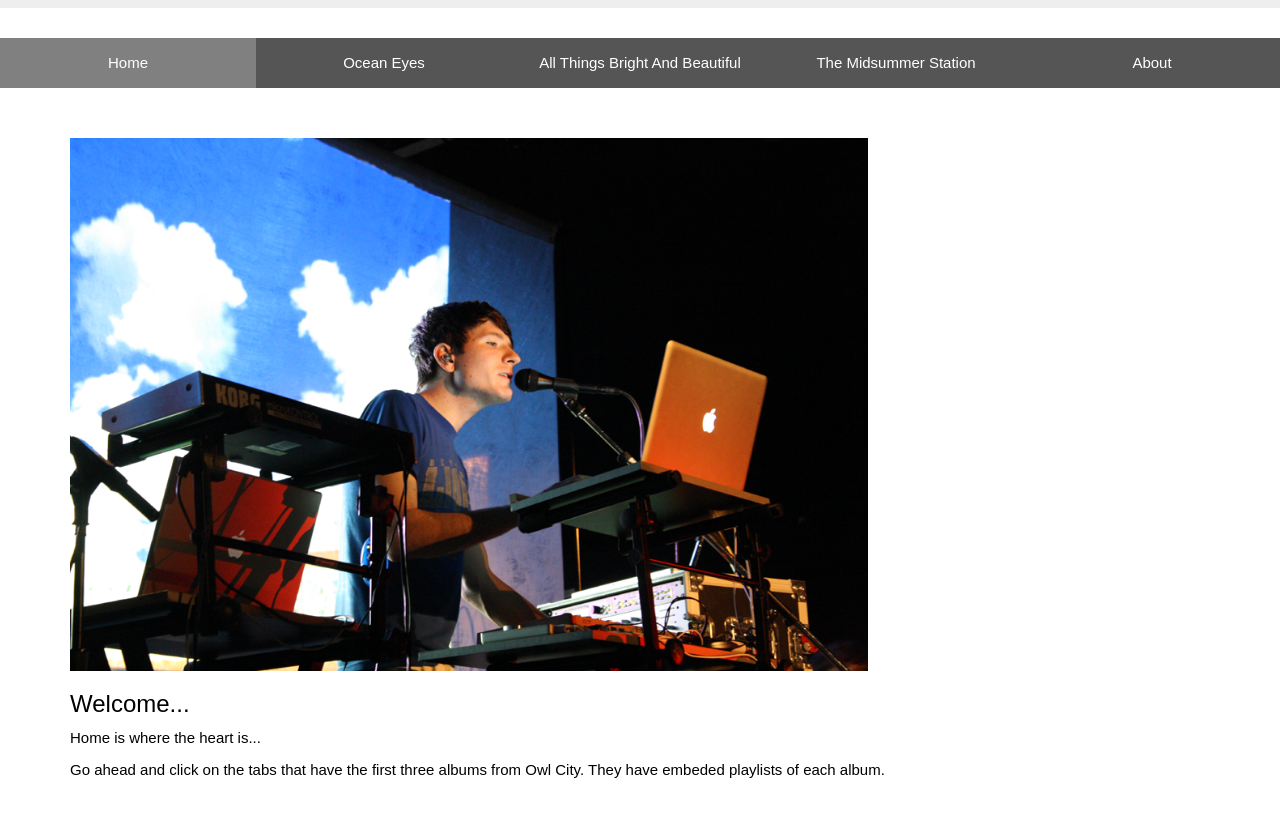
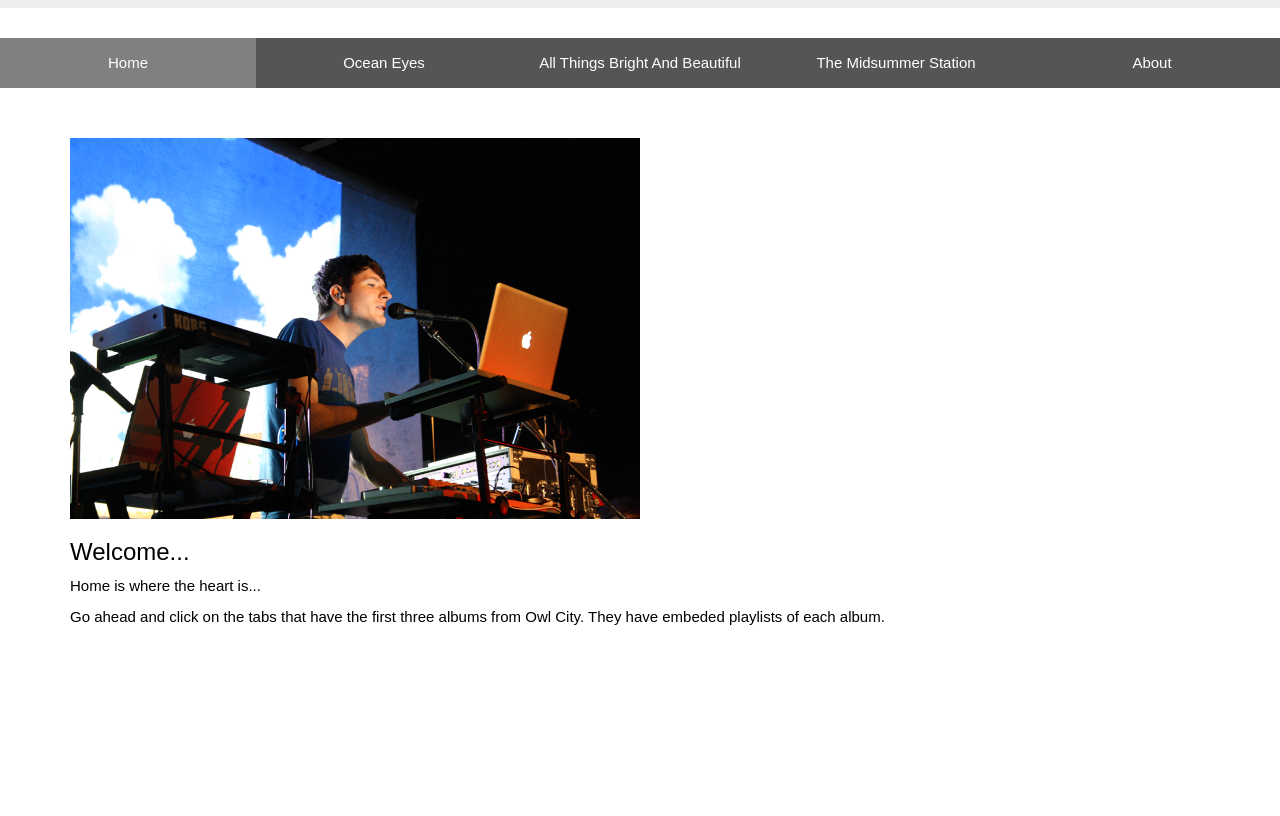
Before and after one commit to musicmaker773/OwlCityWebsite, a plain HTML site: page index.html in a window 1280 px wide. Shown: the part 480-1296 px from the top of the page. Drawn offline with nearby package versions, Linux system fonts and the light colour scheme.

Commit message:
Update index.html

```diff
--- a/index.html
+++ b/index.html
@@ -79,7 +79,7 @@ iframe {
     <div class="container">
         <div class="row">
             <div class="col-sm-12">
-                <img src="Owlcity.png" alt="Owl City Stock Picture" style="width:70%">
+                <img src="Owlcity.png" alt="Owl City Stock Picture" style="width:50%">
                 <h3>Welcome...</h3>
                 <p>Home is where the heart is...</p>
 		<p>Go ahead and click on the tabs that have the first three albums from Owl City. They have embeded playlists of each album.</p>
```
